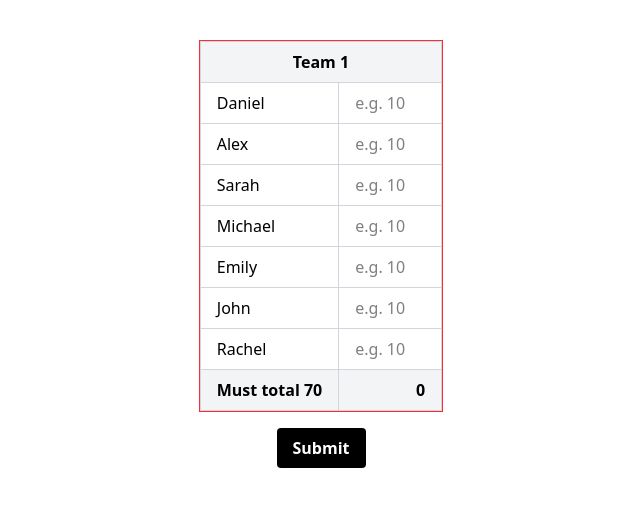
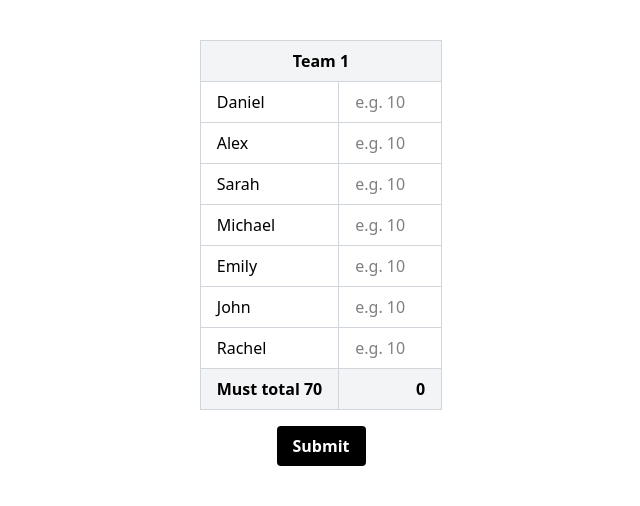
Before and after one commit to Alex37378/team-distribution, a React (Vite) app: page / in a window 1280 px wide. Shown: the top 506 px of the page, without its empty margins (319-959 px from the left). Built offline with nearby package versions, Linux system fonts and the light colour scheme.

Commit message:
get rid of red border

```diff
--- a/src/TableForm.jsx
+++ b/src/TableForm.jsx
@@ -32,7 +32,7 @@
     }
 
     return (
-        <div className="flex justify-center max-w-[300px] mx-auto overflow-x-auto border border-red-500 mt-10">
+        <div className="flex justify-center max-w-[300px] mx-auto overflow-x-auto mt-10">
             <table className="w-full border-collapse border border-gray-300 text-left">
                 <thead className="bg-gray-100">
                     <tr>
```
